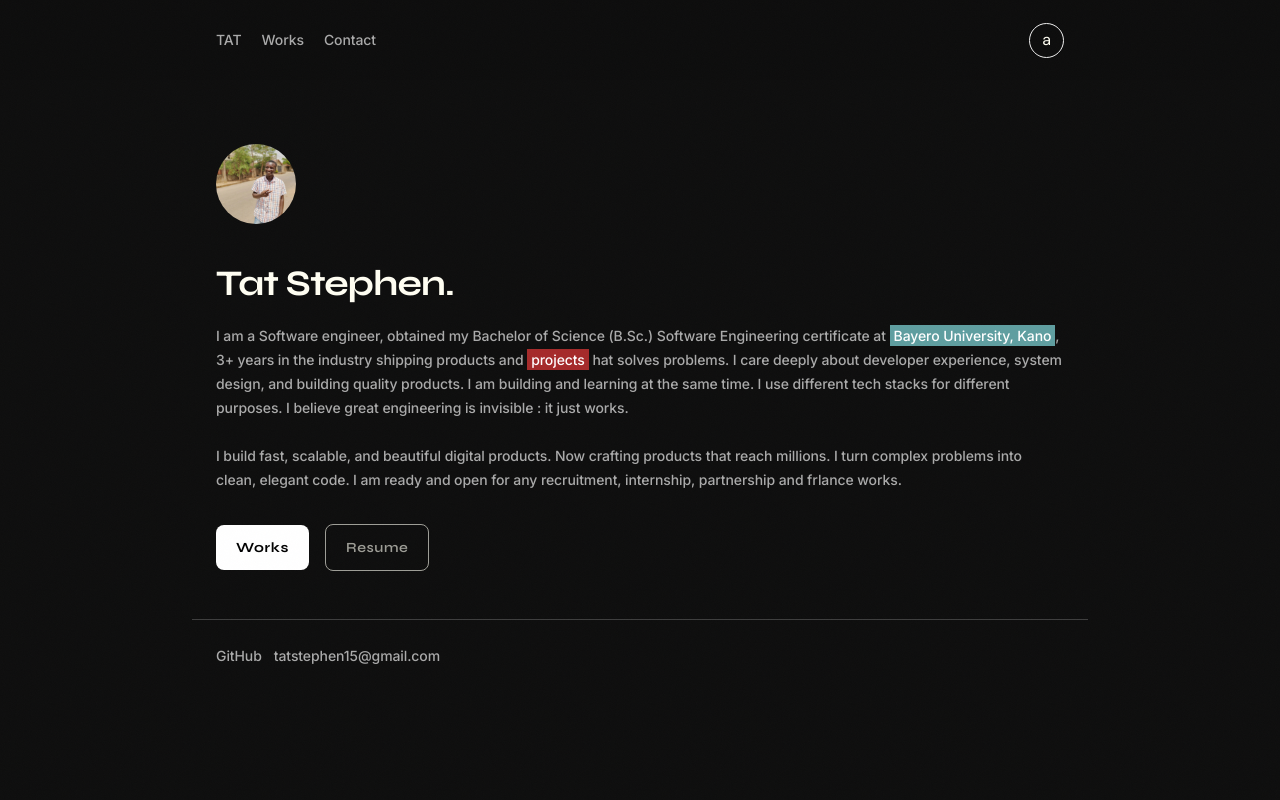
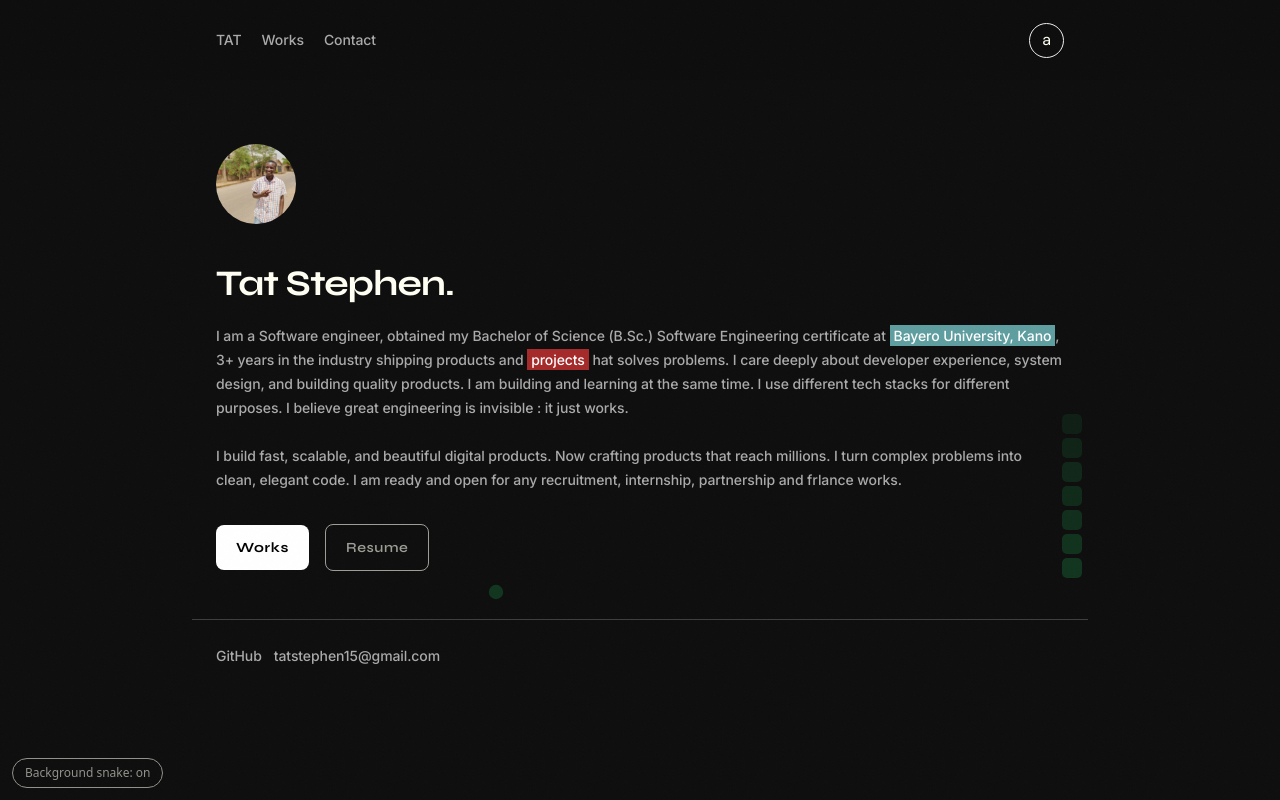
Before and after one commit to tatstephenweb/tat, a Flask app: page / in a window 1280 px wide. Run offline with Flask 3, Linux system fonts and the light colour scheme; some libraries are stand-ins or nearby versions.

Commit message:
Add deferred loading for snake-bg.js script

```diff
--- a/templates/base.html
+++ b/templates/base.html
@@ -110,6 +110,7 @@
   </footer>
 
   <script src="{{ url_for('static', filename='js/script.js') }}"></script>
+  <script src="{{ url_for('static', filename='js/snake-bg.js') }}" defer></script>
   {% block scripts %}{% endblock %}
 </body>
 </html>
```
